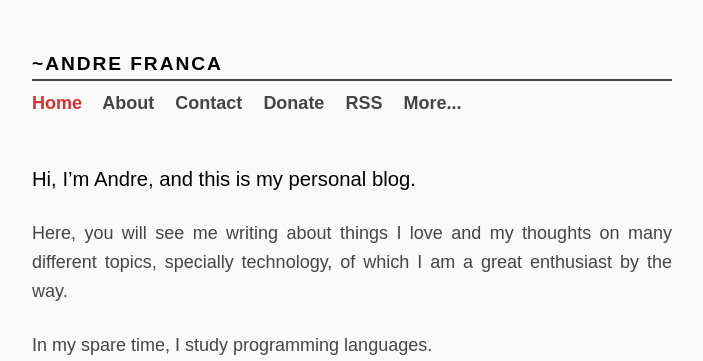
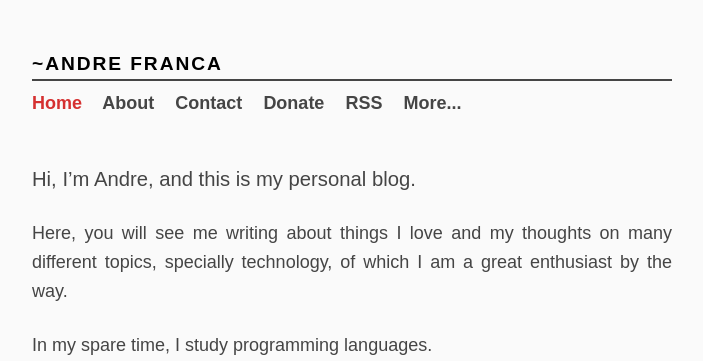
Before and after one commit to a-franca/abf.li, a Jekyll site: the page built from pages/index.md, in a window 1280 px wide. Shown: the top 361 px of the page, without its empty margins (288-991 px from the left). Built offline with Jekyll 4.4.1, drawn with Linux system fonts in a browser that asks for light colours.

Commit message:
Fix index title color

```diff
--- a/_includes/style.html
+++ b/_includes/style.html
@@ -16,7 +16,7 @@
     main{ margin-bottom: 3em;}
     article{ padding: 1em 0;}
     .page-title{ margin-top: 0.8em;}
-    .index-title{ margin-top: 1.8em; font-size: var(--default-font-size); font-weight: normal;}
+    .index-title{ margin-top: 1.8em; font-size: var(--default-font-size); font-weight: normal; color: var(--main-text-color);}
     /* =============================================================================
         Format Nav
     ========================================================================== */
```
